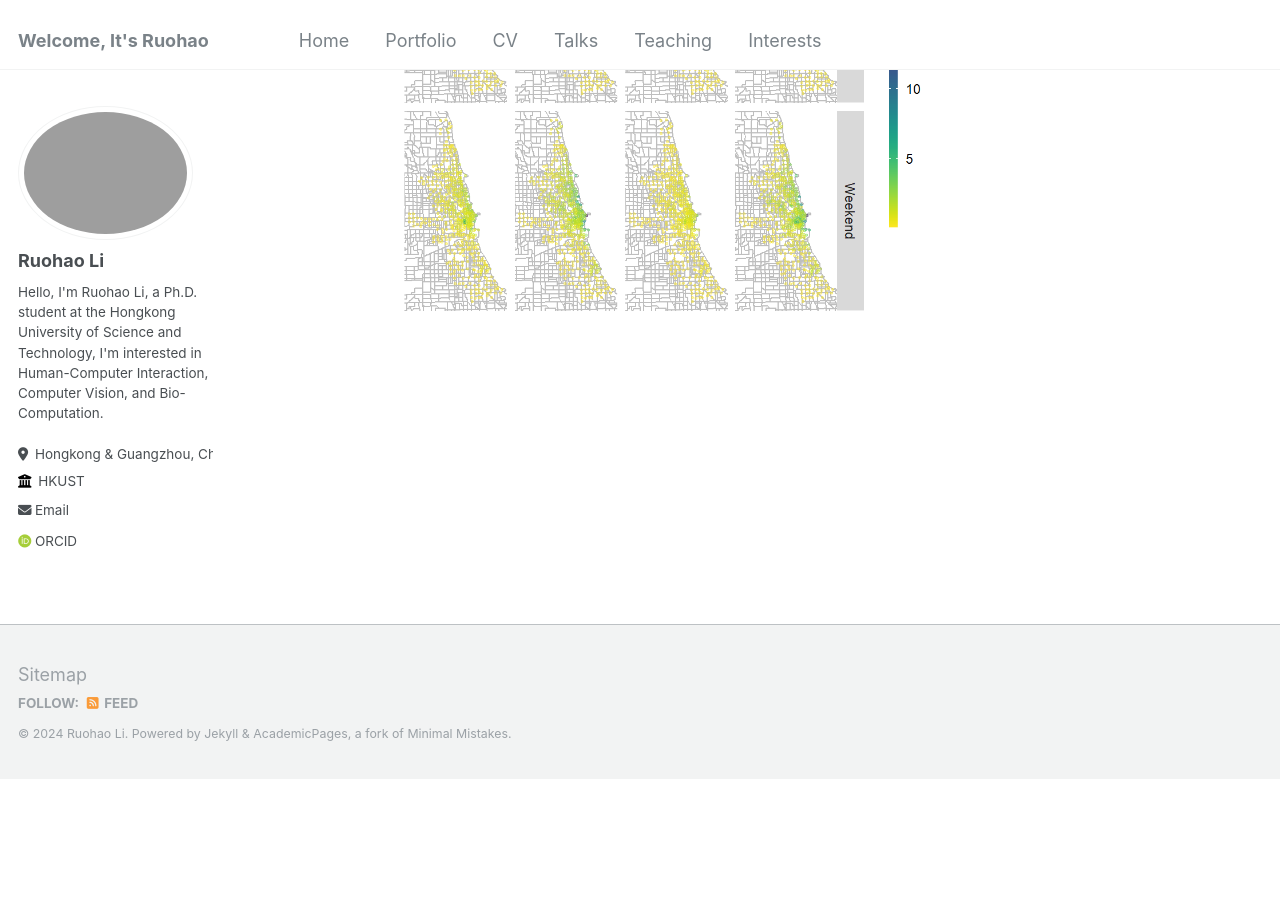
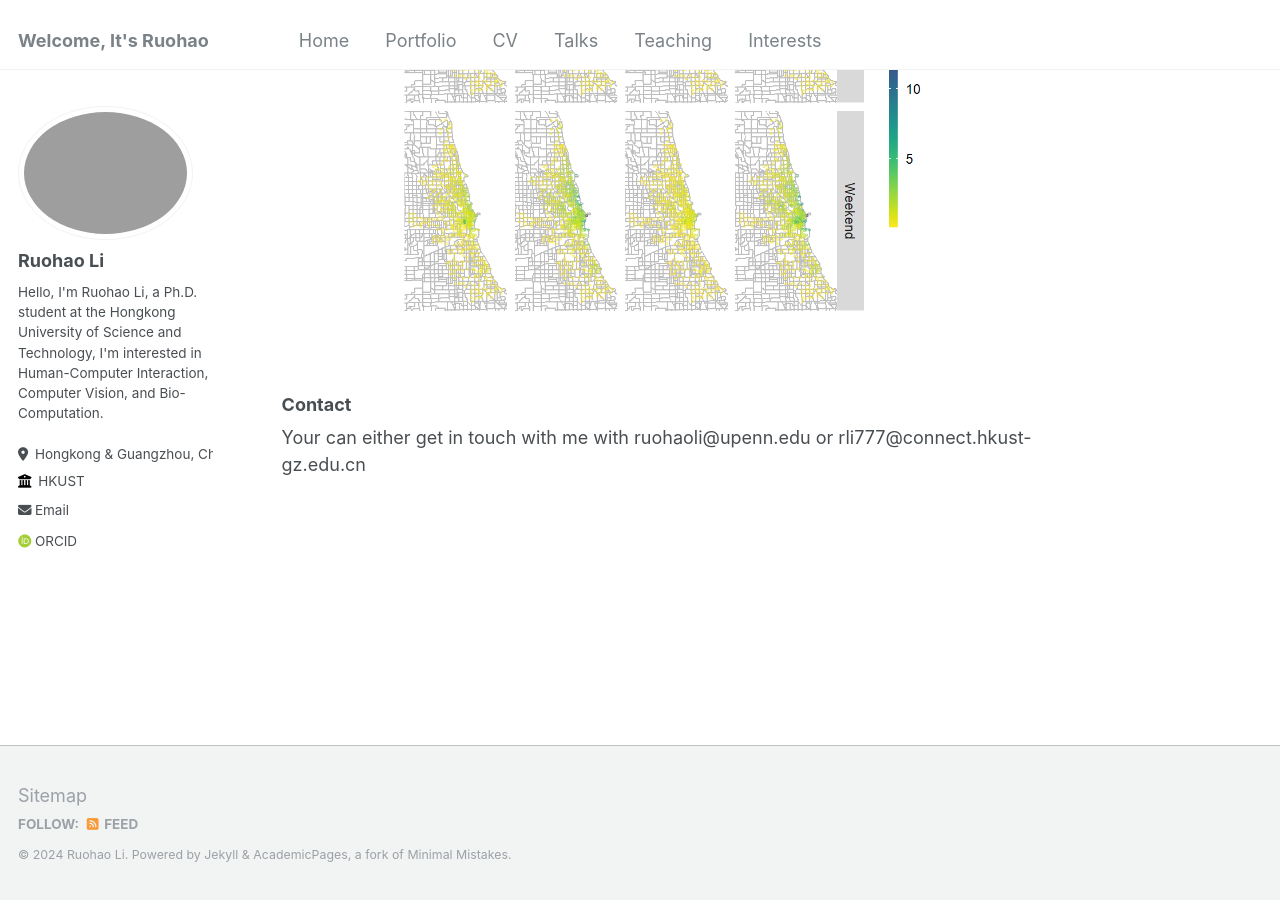
Before and after one commit to ruohaoli/ruohaoli.github.io, a Jekyll site: the page built from _pages/about.md, in a window 1280 px wide and 900 px high, scrolled down 2133 px. Built offline with Jekyll 4.4.1, drawn with Linux system fonts in a browser that asks for light colours; some web fonts are replaced; before the commit the page ends 2913 px from its top, so only the background shows below that.

Commit message:
Update about.md

```diff
--- a/_pages/about.md
+++ b/_pages/about.md
@@ -33,3 +33,7 @@ My past study includes spatial-temporal data (feel free to check my [portfolio](
 #### Transportation Lag in California
 
 ![Transportation Lag in California](/images/P3.png)
+
+
+### Contact
+Your can either get in touch with me with ruohaoli@upenn.edu or rli777@connect.hkust-gz.edu.cn
```
